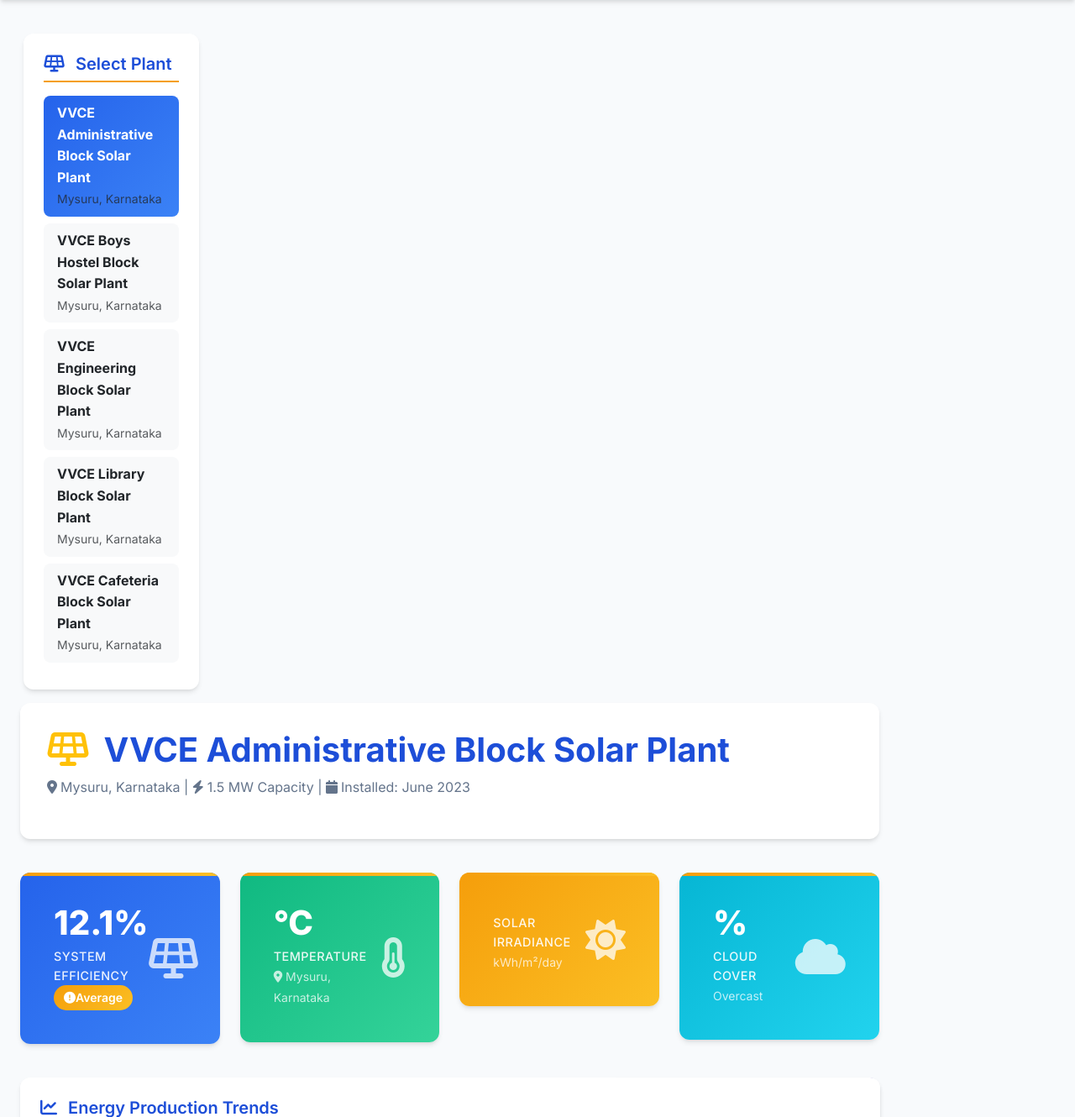
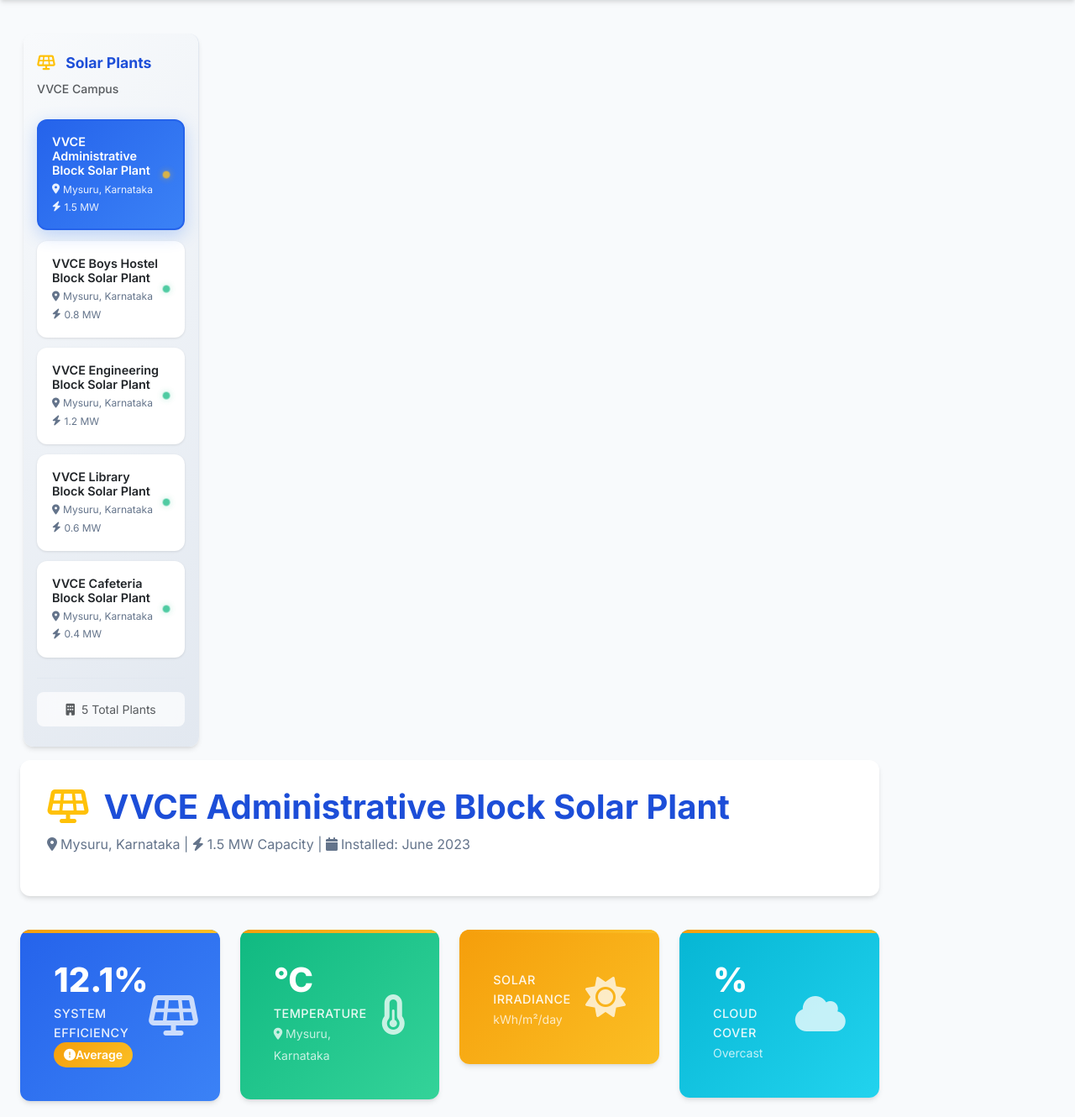
Before and after one commit to Ash12106/Expo, a Flask app: page /dashboard in a window 1280 px wide; the page is wider, and only the part inside the window is pictured. Shown: the part 66-1396 px from the top of that part at 84% size. Run offline with Flask 3, Linux system fonts and the light colour scheme; data comes from the database, SQL or seed files in the repository; data that the repository does not hold is empty.

Commit message:
Refine plant selection interface with improved look and data handling
Enhance plant selector UI in dashboard.html, update styles in enhanced-dashboard.css, and improve weather API key handling in weather_api.py.

Replit-Commit-Author: Agent
Replit-Commit-Session-Id: 190388d7-2ad8-477e-8a84-ffb303a7fac8
Replit-Commit-Screenshot-Url: https://storage.googleapis.com/screenshot-production-us-central1/afde154c-7d36-4b9d-8f26-80ce14c0494d/5939c6f4-1441-4546-96cb-d3f22568521a.jpg

```diff
--- a/static/css/enhanced-dashboard.css
+++ b/static/css/enhanced-dashboard.css
@@ -59,31 +59,165 @@ body {
     top: 1rem;
 }
 
-.plant-selector h5 {
-    color: var(--primary-dark);
-    font-weight: 600;
-    border-bottom: 2px solid var(--secondary-color);
-    padding-bottom: 0.5rem;
+/* Enhanced Plant Selector Styles */
+.sidebar {
+    background: linear-gradient(135deg, #f8fafc 0%, #e2e8f0 100%);
+    min-height: calc(100vh - 56px);
+    padding: 1.5rem 1rem;
+    border-right: 1px solid #e2e8f0;
 }
 
-.list-group-item {
-    border: none;
-    border-radius: 8px !important;
-    margin-bottom: 0.5rem;
-    transition: all 0.3s ease;
-    background-color: #f8f9fa;
+.sidebar-header h5 {
+    color: var(--primary-dark);
+    font-weight: 700;
+    font-size: 1.1rem;
 }
 
-.list-group-item:hover {
-    background-color: var(--primary-color);
-    color: white;
-    transform: translateX(5px);
+.sidebar-header small {
+    color: #64748b;
+    font-weight: 500;
 }
 
-.list-group-item.active {
-    background: linear-gradient(135deg, var(--primary-color) 0%, var(--primary-light) 100%);
+.plant-list {
+    margin-bottom: 1rem;
+}
+
+.plant-item {
+    border-radius: 12px;
+    margin-bottom: 0.75rem;
+    transition: all 0.3s cubic-bezier(0.4, 0, 0.2, 1);
+    background: white;
+    border: 2px solid transparent;
+    box-shadow: 0 1px 3px rgba(0, 0, 0, 0.1);
+    overflow: hidden;
+}
+
+.plant-item:hover {
+    transform: translateY(-2px);
+    box-shadow: 0 4px 12px rgba(0, 0, 0, 0.15);
+    border-color: var(--primary-light);
+}
+
+.plant-item.active {
+    background: linear-gradient(135deg, var(--primary-color) 0%, #3b82f6 100%);
+    border-color: var(--primary-color);
+    transform: translateY(-1px);
+    box-shadow: 0 6px 20px rgba(59, 130, 246, 0.3);
+}
+
+.plant-link {
+    display: flex;
+    align-items: center;
+    justify-content: space-between;
+    padding: 1rem;
+    text-decoration: none;
+    color: inherit;
+    width: 100%;
+}
+
+.plant-link:hover {
+    text-decoration: none;
+    color: inherit;
+}
+
+.plant-item.active .plant-link {
     color: white;
-    border-color: var(--primary-color);
+}
+
+.plant-info {
+    flex: 1;
+}
+
+.plant-name {
+    font-weight: 600;
+    font-size: 0.9rem;
+    margin-bottom: 0.25rem;
+    line-height: 1.2;
+}
+
+.plant-details {
+    display: flex;
+    flex-direction: column;
+    gap: 0.125rem;
+}
+
+.plant-location, .plant-capacity {
+    font-size: 0.75rem;
+    color: #64748b;
+    display: flex;
+    align-items: center;
+}
+
+.plant-item.active .plant-location,
+.plant-item.active .plant-capacity {
+    color: rgba(255, 255, 255, 0.9);
+}
+
+.plant-status {
+    display: flex;
+    align-items: center;
+}
+
+.status-indicator {
+    width: 8px;
+    height: 8px;
+    border-radius: 50%;
+    background: #10b981;
+    box-shadow: 0 0 8px rgba(16, 185, 129, 0.4);
+    animation: pulse-green 2s infinite;
+}
+
+.plant-item.active .status-indicator {
+    background: #fbbf24;
+    box-shadow: 0 0 8px rgba(251, 191, 36, 0.6);
+    animation: pulse-yellow 2s infinite;
+}
+
+@keyframes pulse-green {
+    0%, 100% { opacity: 1; transform: scale(1); }
+    50% { opacity: 0.7; transform: scale(1.1); }
+}
+
+@keyframes pulse-yellow {
+    0%, 100% { opacity: 1; transform: scale(1); }
+    50% { opacity: 0.8; transform: scale(1.1); }
+}
+
+.sidebar-footer {
+    border-top: 1px solid #e2e8f0;
+    padding-top: 1rem;
+    text-align: center;
+}
+
+.total-plants {
+    padding: 0.5rem;
+    background: rgba(255, 255, 255, 0.7);
+    border-radius: 8px;
+    backdrop-filter: blur(10px);
+}
+
+/* Responsive improvements */
+@media (max-width: 768px) {
+    .sidebar {
+        padding: 1rem 0.75rem;
+        min-height: auto;
+    }
+
+    .plant-item {
+        margin-bottom: 0.5rem;
+    }
+
+    .plant-link {
+        padding: 0.75rem;
+    }
+
+    .plant-name {
+        font-size: 0.85rem;
+    }
+
+    .plant-location, .plant-capacity {
+        font-size: 0.7rem;
+    }
 }
 
 /* Enhanced plant header */
--- a/templates/dashboard.html
+++ b/templates/dashboard.html
@@ -5,22 +5,47 @@
 {% block content %}
 <div class="container-fluid">
     <div class="row">
-        <!-- Sidebar -->
+        <!-- Enhanced Sidebar -->
         <div class="col-md-3 col-lg-2 sidebar">
             <div class="plant-selector">
-                <h5 class="mb-3">
-                    <i class="fas fa-solar-panel me-2"></i>
-                    Select Plant
+                <div class="sidebar-header mb-4">
+                    <h5 class="mb-0">
+                        <i class="fas fa-solar-panel me-2 text-warning"></i>
+                        Solar Plants
                     </h5>
-                <div class="list-group">
+                    <small class="text-muted">VVCE Campus</small>
+                </div>
+
+                <div class="plant-list">
                     {% for p in all_plants %}
-                    <a href="{{ url_for('dashboard', plant_id=p.id) }}"
-                       class="list-group-item list-group-item-action {% if p.id == plant.id %}active{% endif %}">
-                        <strong>{{ p.name }}</strong>
-                        <br>
-                        <small class="text-muted">{{ p.location }}</small>
+                    <div class="plant-item {% if p.id == plant.id %}active{% endif %}" data-plant-id="{{ p.id }}">
+                        <a href="{{ url_for('dashboard', plant_id=p.id) }}" class="plant-link">
+                            <div class="plant-info">
+                                <div class="plant-name">{{ p.name }}</div>
+                                <div class="plant-details">
+                                    <small class="plant-location">
+                                        <i class="fas fa-map-marker-alt me-1"></i>{{ p.location }}
+                                    </small>
+                                    <small class="plant-capacity">
+                                        <i class="fas fa-bolt me-1"></i>{{ p.capacity_mw }} MW
+                                    </small>
+                                </div>
+                            </div>
+                            <div class="plant-status">
+                                <span class="status-indicator online"></span>
+                            </div>
                         </a>
+                    </div>
                     {% endfor %}
+                </div>
+
+                <div class="sidebar-footer mt-4">
+                    <div class="total-plants">
+                        <small class="text-muted">
+                            <i class="fas fa-building me-1"></i>
+                            {{ all_plants|length }} Total Plants
+                        </small>
+                    </div>
                 </div>
             </div>
         </div>
@@ -288,14 +313,14 @@
                         <div class="chart-body">
                             <div class="row g-3">
                                 <div class="col-md-6 col-lg-3">
-                                    <button class="btn action-btn w-100" onclick="trainRealisticModel({{ plant.id }})">
+                                    <button class="btn action-btn w-100" onclick="trainRealisticModel('{{ plant.id }}')">
                                         <i class="fas fa-brain me-2"></i>
                                         Train Physics Model
                                         <small class="d-block mt-1 opacity-75">Using real weather data</small>
                                     </button>
                                 </div>
                                 <div class="col-md-6 col-lg-3">
-                                    <button class="btn btn-success action-btn w-100" onclick="generateRealisticPredictions({{ plant.id }})">
+                                    <button class="btn btn-success action-btn w-100" onclick="generateRealisticPredictions('{{ plant.id }}')">
                                         <i class="fas fa-chart-line me-2"></i>
                                         Generate Forecasts
                                         <small class="d-block mt-1 opacity-75">6-month authentic predictions</small>
@@ -306,10 +331,13 @@
                                         <i class="fas fa-chart-bar me-2"></i>
                                         View 6-Month Predictions
                                     </a>
-                                <button class="btn btn-warning" onclick="refreshWeather({{ plant.id }})">
+                                </div>
+                                <div class="col-md-6 col-lg-3">
+                                    <button class="btn btn-warning action-btn w-100" onclick="refreshWeather('{{ plant.id }}')">
                                         <i class="fas fa-sync-alt me-2"></i>
                                         Refresh Weather
                                     </button>
+                                </div>
                             </div>
                         </div>
                     </div>
@@ -339,10 +367,11 @@
 
 {% block extra_scripts %}
 <script src="{{ url_for('static', filename='js/charts.js') }}"></script>
-<script>
+<script type="text/javascript">
 // Initialize charts when page loads
 document.addEventListener('DOMContentLoaded', function() {
-    initializeCharts({{ plant.id }});
+    const plantId = '{{ plant.id }}';
+    initializeCharts(plantId);
 });
 
 function trainModel(plantId) {
--- a/weather_api.py
+++ b/weather_api.py
@@ -6,11 +6,16 @@ import json
 
 class WeatherAPI:
     def __init__(self):
-        self.api_key = os.getenv("OPENWEATHER_API_KEY", "demo_key")
+        self.api_key = os.getenv("OPENWEATHER_API_KEY")
         self.base_url = "http://api.openweathermap.org/data/2.5"
+        self.use_fallback = self.api_key is None or self.api_key == "demo_key" or self.api_key == ""
 
     def get_current_weather(self, lat, lon):
         """Get current weather data"""
+        if self.use_fallback:
+            logging.info("Using fallback weather data (no API key configured)")
+            return self._get_fallback_weather()
+
         try:
             url = f"{self.base_url}/weather"
             params = {
@@ -38,6 +43,10 @@ class WeatherAPI:
 
     def get_forecast(self, lat, lon, days=7):
         """Get weather forecast"""
+        if self.use_fallback:
+            logging.info("Using fallback forecast data (no API key configured)")
+            return self._get_fallback_forecast(days)
+
         try:
             url = f"{self.base_url}/forecast"
             params = {
```
Also changed, not shown: replit.md (+3 -0 lines), attached_assets/targeted_element_1751278552708.png (added). Lines whose indentation alone changed are shown as unchanged.
